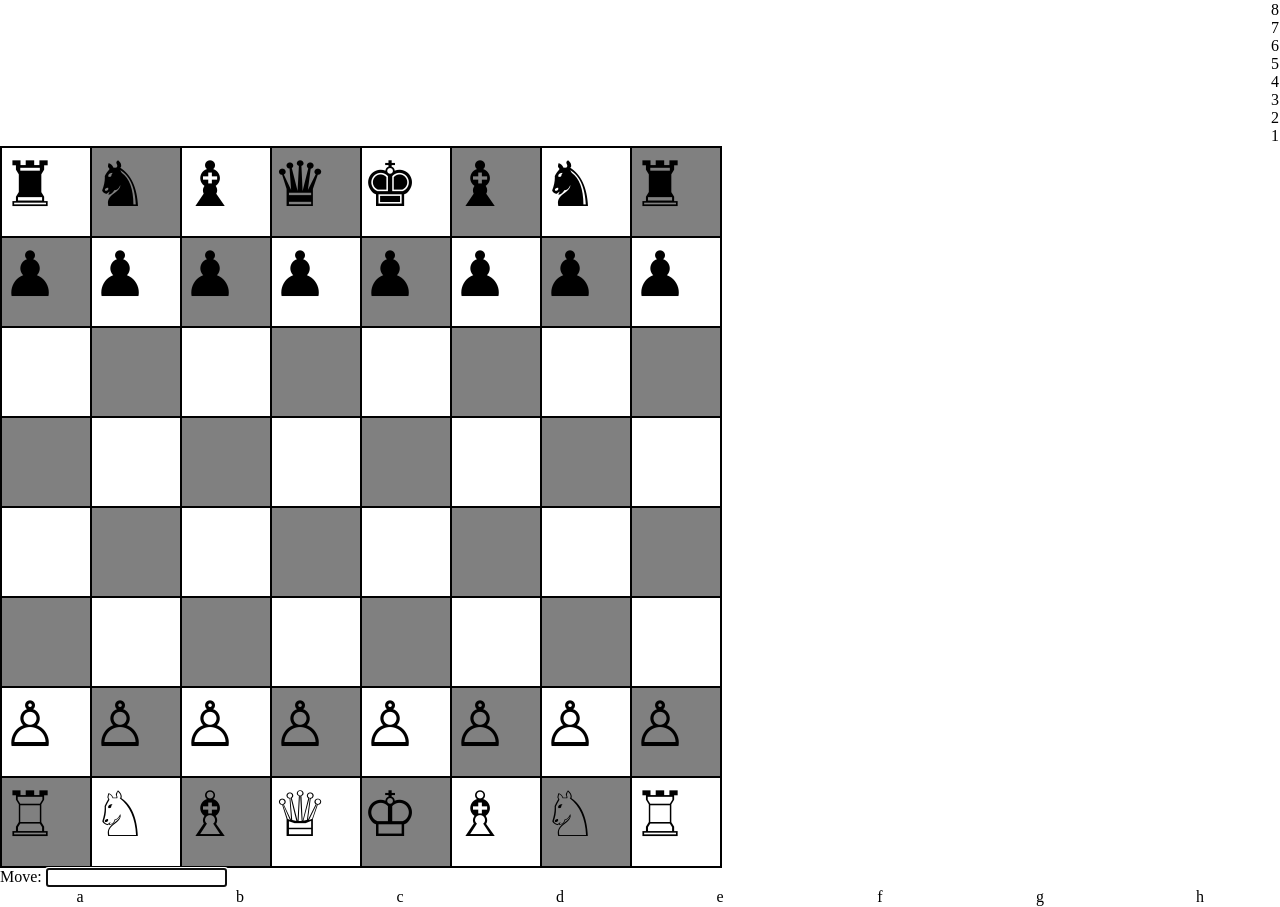
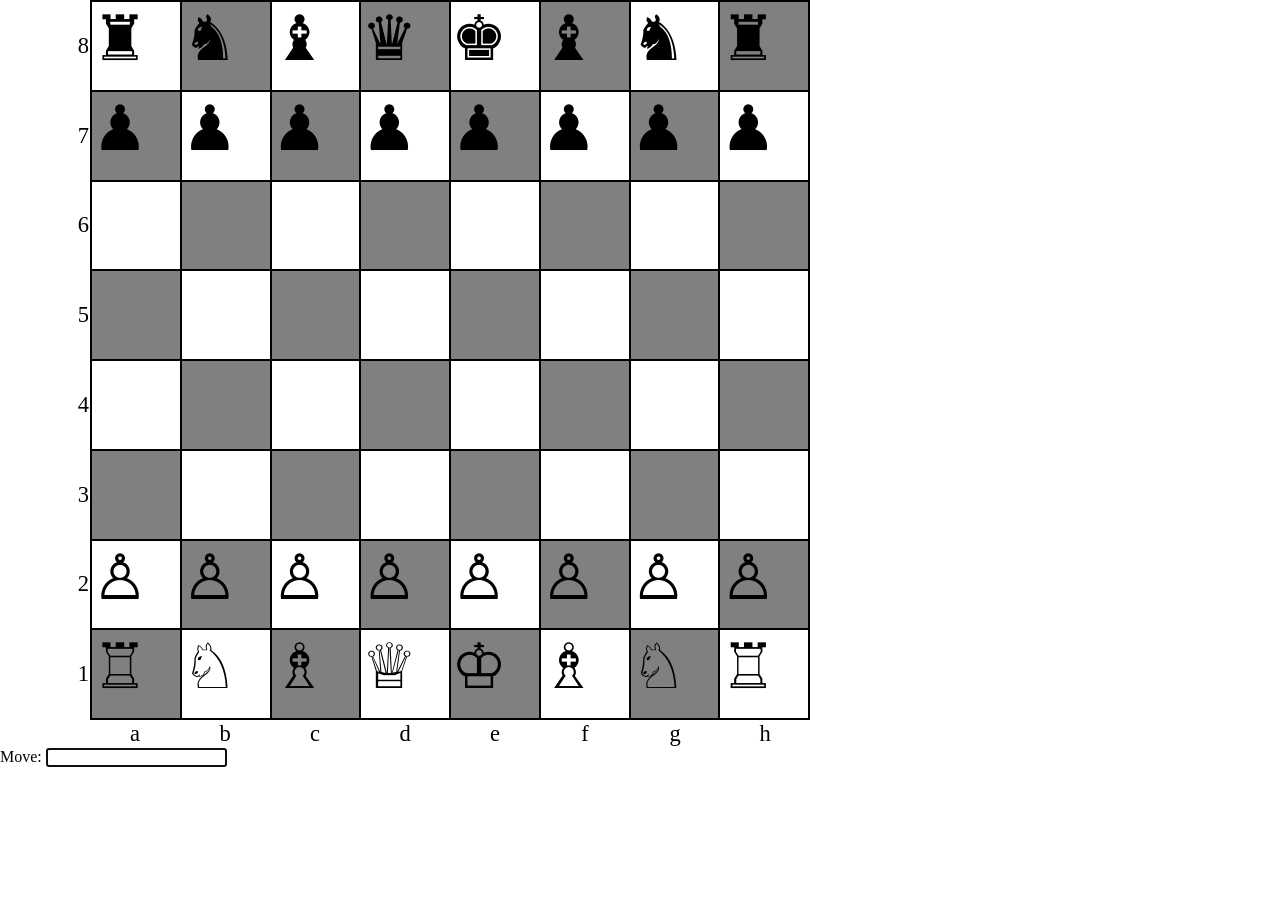
Before and after one commit to Binh2/reactjs-chess-page, a React (Vite) app: page / in a window 1280 px wide. After the commit the page ends 800 px from the top, so only its background shows below. Built offline with nearby package versions, Linux system fonts and the light colour scheme.

Commit message:
Looked pretty again

```diff
--- a/src/index.css
+++ b/src/index.css
@@ -1,9 +1,10 @@
 * {
   padding: 0;
   margin: 0;
+  box-sizing: border-box;
 }
 
-.board, .board-rank, .square, .promotion-menu {
+.board, .labeled-board-rank, .labeled-board-file, .square, .promotion-menu {
   --board-width: min(90vh, 90vw);
   --board-rank-width: calc(var(--board-width) / 16);
 }
@@ -43,10 +44,11 @@
 }
 
 .labeled-board-rank {
+  float: left;
   display: grid;
   grid-template-rows: repeat(8, 1fr);
   width: var(--board-rank-width);
-  height: calc(var(--board-width) - var(--board-rank-width));
+  height: calc(var(--board-width));
   margin-left: var(--board-rank-width);
   border: 1px solid transparent;
   grid-row: 1 / -1;
@@ -61,11 +63,13 @@
 
 .labeled-board-file {
   display: grid;
-  grid-template-columns: repeat(8, 1fr);
-  width: calc(var(--board-width) - var(--board-rank-width));
+  grid-template-columns: 1fr repeat(8, 1fr);
+  width: calc(var(--board-width) + var(--board-width) / 8);
   height: var(--board-file-width);
   grid-column: 2 / -1;
   /* border: 1px solid transparent; */
+  /* padding-left: calc(var(--board-rank-width) / 8); */
+  direction: rtl;
 }
 .labeled-board-file__label {
   display: flex;
@@ -73,7 +77,11 @@
   justify-content: center;
   font-size: calc(var(--board-rank-width) / 2);
   border: 1px solid transparent;
+  /* grid-column-end: -1; */
 }
+/* .labeled-board-file__label:first {
+  grid-column: 2;
+} */
 
 .promotion-menu {
   position: absolute;
--- a/src/index.tsx
+++ b/src/index.tsx
@@ -127,6 +127,7 @@ function Board() {
 	}
 
 	return <div>
+		<LabeledBoard>
 			<div className="board">
 				<> { board.slice(0).reverse().map((r, i) =>
 					<> { r.map((piece, j) =>
@@ -140,6 +141,7 @@ function Board() {
 					) } </>
 				) } </>
 			</div>
+		</LabeledBoard>
 		{ promotionSquare && <PromotionMenu piece={promotionSquare.piece} at={promotionSquare.at} onMouseDown={handlePromotion} /> }
 		<div>
 			<span>Move: </span>
@@ -157,7 +159,7 @@ function Board() {
 	</div>;
 }
 
-function LabeledBoard() {
+function LabeledBoard({children: boardChildren}: {children: React.ReactNode}) {
 	return (
 		<div className="labeled-board">
 			<div className="labeled-board-rank">
@@ -165,9 +167,9 @@ function LabeledBoard() {
 					<div key={i} className="labeled-board-rank__label">{n}</div>
 				)}
 			</div>
-			<Board></Board>
+			{ boardChildren }
 			<div className='labeled-board-file'>
-				{'abcdefgh'.split('').map((n, i) =>
+				{'abcdefgh'.split('').reverse().map((n, i) => // Because in the CSS file, the file labels are reversed
 					<div key={i} className="labeled-board-file__label">{n}</div>
 				)}
 			</div>
@@ -194,7 +196,7 @@ function PromotionMenu({ piece, at, onMouseDown }: { piece: string, at: [number,
 }
 
 export default function Game() {
-	return <LabeledBoard />;
+	return <Board />;
 }
 
 if (import.meta.env.NODE_ENV !== 'test') {
```
Lines whose indentation alone changed are shown as unchanged.
